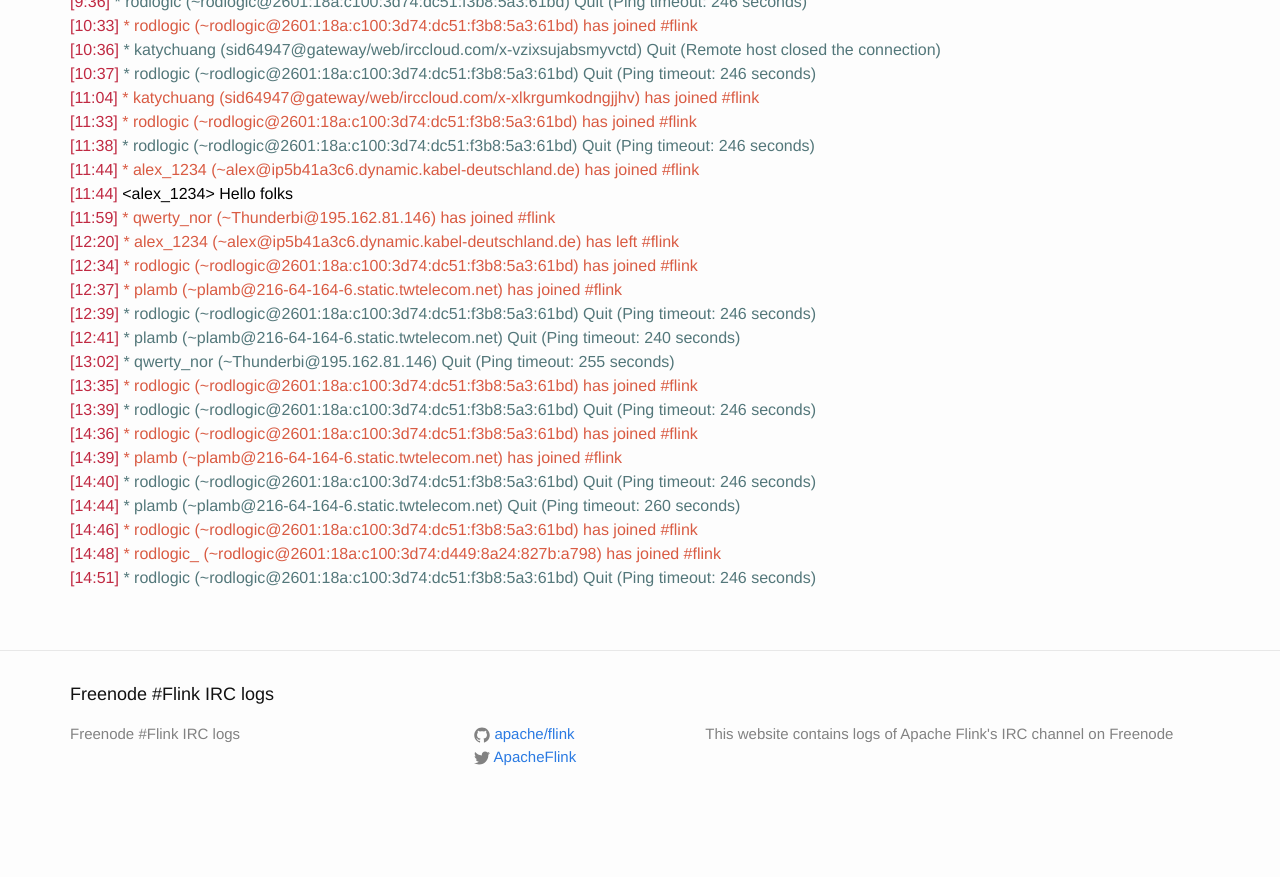
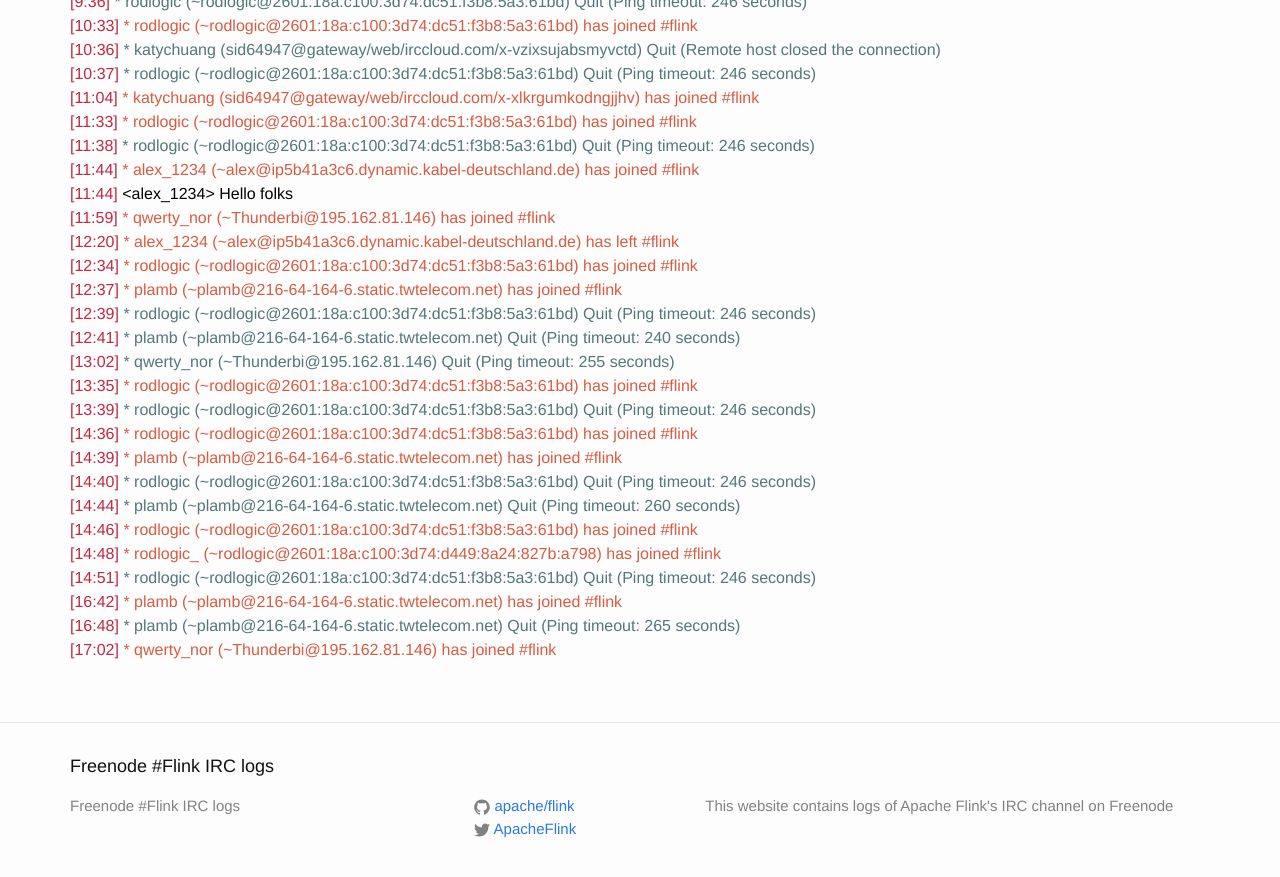
Before and after one commit to flink-irc-logs/flink-irc-logs.github.io, a Jekyll site: the page built from _posts/2015-10-11-logs.markdown, in a window 1280 px wide and 900 px high, scrolled down 786 px. Shown: the top 877 px of the window. Built offline with Jekyll 4.4.1, drawn with Linux system fonts in a browser that asks for light colours; before the commit the page ends 1614 px from its top, so only the background shows below that.

Commit message:
Update of the logs on Sun Oct 11 17:25:31 CEST 2015

```diff
--- a/_posts/2015-10-11-logs.markdown
+++ b/_posts/2015-10-11-logs.markdown
@@ -53,3 +53,6 @@
 <span class="irc-date">[14:46]</span> <span class="irc-green">* rodlogic (~rodlogic@2601:18a:c100:3d74:dc51:f3b8:5a3:61bd) has joined #flink</span><br />
 <span class="irc-date">[14:48]</span> <span class="irc-green">* rodlogic_ (~rodlogic@2601:18a:c100:3d74:d449:8a24:827b:a798) has joined #flink</span><br />
 <span class="irc-date">[14:51]</span> <span class="irc-navy">* rodlogic (~rodlogic@2601:18a:c100:3d74:dc51:f3b8:5a3:61bd) Quit (Ping timeout: 246 seconds)</span><br />
+<span class="irc-date">[16:42]</span> <span class="irc-green">* plamb (~plamb@216-64-164-6.static.twtelecom.net) has joined #flink</span><br />
+<span class="irc-date">[16:48]</span> <span class="irc-navy">* plamb (~plamb@216-64-164-6.static.twtelecom.net) Quit (Ping timeout: 265 seconds)</span><br />
+<span class="irc-date">[17:02]</span> <span class="irc-green">* qwerty_nor (~Thunderbi@195.162.81.146) has joined #flink</span><br />
```
